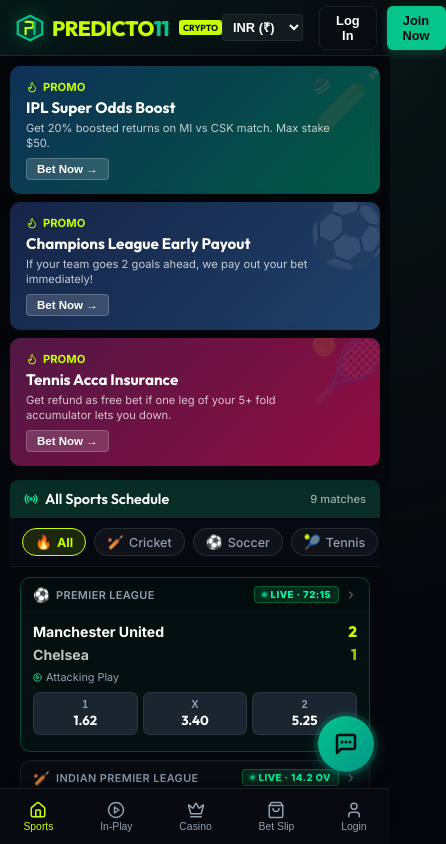
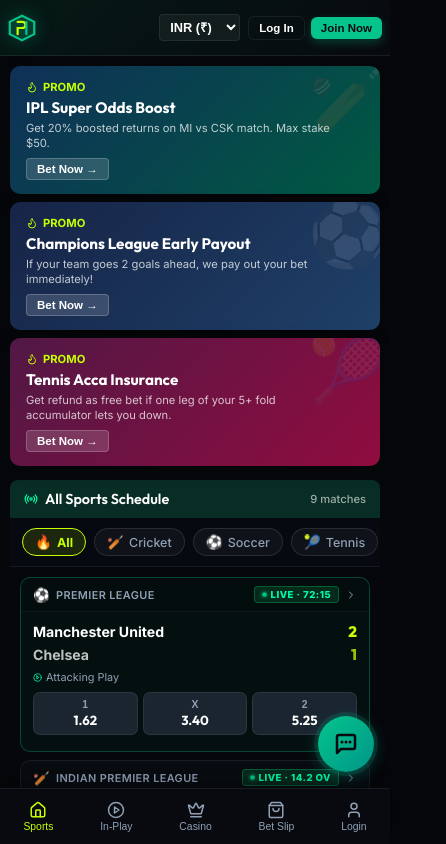
Before and after one commit to rakeshbhol1995-dotcom/predicto11, a React (Vite) app: page / in a window 390 px wide. Shown: the whole page, 446 px wide, since content can reach past the window. Built offline with nearby package versions, Linux system fonts and the light colour scheme.

Commit message:
style: fix mobile header overflow and fit logo/auth buttons on small viewports

```diff
--- a/src/components/Header.jsx
+++ b/src/components/Header.jsx
@@ -21,7 +21,7 @@
   };
 
   return (
-    <header style={{
+    <header className="app-header" style={{
       background: 'linear-gradient(135deg, var(--brand-teal-deep) 0%, #080a0f 100%)',
       height: '56px',
       display: 'flex',
@@ -50,10 +50,10 @@
           }}
         >
           <BrandLogo />
-          <span>
+          <span className="logo-text">
             PREDICTO<span style={{ color: 'var(--brand-emerald)' }}>11</span>
           </span>
-          <span style={{
+          <span className="logo-badge" style={{
             fontSize: '0.55rem',
             color: '#080a0f',
             background: 'var(--brand-yellow)',
@@ -96,7 +96,7 @@
       </div>
 
       {/* Utilities & User Info */}
-      <div style={{ display: 'flex', alignItems: 'center', gap: '16px' }}>
+      <div className="header-right" style={{ display: 'flex', alignItems: 'center', gap: '16px' }}>
         {/* Search */}
         <div className="header-search">
           <Search size={16} style={{ color: 'rgba(255,255,255,0.4)', position: 'absolute', left: '10px' }} />
@@ -283,41 +283,16 @@
             )}
           </div>
         ) : (
-          <div style={{ display: 'flex', alignItems: 'center', gap: '10px' }}>
+          <div className="header-auth-buttons" style={{ display: 'flex', alignItems: 'center', gap: '10px' }}>
             <button
               onClick={onOpenAuth}
-              style={{
-                background: 'transparent',
-                border: '1px solid var(--border-color)',
-                borderRadius: '6px',
-                color: '#ffffff',
-                padding: '6px 16px',
-                fontSize: '0.8rem',
-                fontWeight: 'bold',
-                cursor: 'pointer',
-                transition: 'all 0.2s'
-              }}
-              onMouseEnter={(e) => e.target.style.backgroundColor = 'rgba(255,255,255,0.05)'}
-              onMouseLeave={(e) => e.target.style.backgroundColor = 'transparent'}
+              className="header-login-btn"
             >
               Log In
             </button>
             <button
               onClick={onOpenAuth}
-              style={{
-                backgroundColor: 'var(--brand-emerald)',
-                border: 'none',
-                borderRadius: '6px',
-                color: '#080a0f',
-                padding: '7px 16px',
-                fontSize: '0.8rem',
-                fontWeight: 'bold',
-                cursor: 'pointer',
-                transition: 'all 0.2s',
-                boxShadow: '0 4px 10px rgba(5, 196, 139, 0.25)'
-              }}
-              onMouseEnter={(e) => e.target.style.backgroundColor = '#04b27d'}
-              onMouseLeave={(e) => e.target.style.backgroundColor = 'var(--brand-emerald)'}
+              className="header-join-btn"
             >
               Join Now
             </button>
--- a/src/index.css
+++ b/src/index.css
@@ -28,10 +28,16 @@
   --font-body: 'Inter', sans-serif;
 }
 
+html {
+  overflow-x: hidden;
+  width: 100%;
+}
+
 * {
   box-sizing: border-box;
   margin: 0;
   padding: 0;
+  max-width: 100%;
 }
 
 body {
@@ -41,6 +47,8 @@
   -webkit-font-smoothing: antialiased;
   -moz-osx-font-smoothing: grayscale;
   overflow-x: hidden;
+  width: 100%;
+  max-width: 100vw;
   /* Premium Dark Mesh Gradient Background */
   background:
     radial-gradient(at 0% 0%, rgba(13, 35, 29, 0.5) 0px, transparent 50%),
@@ -118,6 +126,9 @@
   flex-direction: column;
   min-height: 100vh;
   position: relative;
+  width: 100%;
+  max-width: 100vw;
+  overflow-x: hidden;
 }
 
 .main-layout {
@@ -126,6 +137,8 @@
   flex-grow: 1;
   overflow: hidden;
   height: calc(100vh - 56px); /* Header height offset */
+  width: 100%;
+  max-width: 100%;
 }
 
 /* Base sidebars style without forcing layouts inline */
@@ -708,6 +721,39 @@
 }
 
 /* Header Responsiveness Utility Classes */
+.header-login-btn {
+  background: transparent;
+  border: 1px solid var(--border-color);
+  border-radius: 6px;
+  color: #ffffff;
+  padding: 6px 16px;
+  font-size: 0.8rem;
+  font-weight: bold;
+  cursor: pointer;
+  transition: all 0.2s;
+  white-space: nowrap;
+}
+.header-login-btn:hover {
+  background-color: rgba(255,255,255,0.05);
+}
+
+.header-join-btn {
+  background-color: var(--brand-emerald);
+  border: none;
+  border-radius: 6px;
+  color: #080a0f;
+  padding: 7px 16px;
+  font-size: 0.8rem;
+  font-weight: bold;
+  cursor: pointer;
+  transition: all 0.2s;
+  box-shadow: 0 4px 10px rgba(5, 196, 139, 0.25);
+  white-space: nowrap;
+}
+.header-join-btn:hover {
+  background-color: #04b27d;
+}
+
 .header-nav {
   display: flex;
   gap: 4px;
@@ -760,3 +806,29 @@
     display: none !important;
   }
 }
+
+@media (max-width: 480px) {
+  .app-header {
+    padding: 0 8px !important;
+  }
+  .logo-text {
+    display: none !important;
+  }
+  .logo-badge {
+    display: none !important;
+  }
+  .header-right {
+    gap: 8px !important;
+  }
+  .header-auth-buttons {
+    gap: 6px !important;
+  }
+  .header-login-btn {
+    padding: 5px 10px;
+    font-size: 0.72rem;
+  }
+  .header-join-btn {
+    padding: 5px 10px;
+    font-size: 0.72rem;
+  }
+}
```
Also changed, not shown: 5 other files (tests, documents, lock files or other folders).
